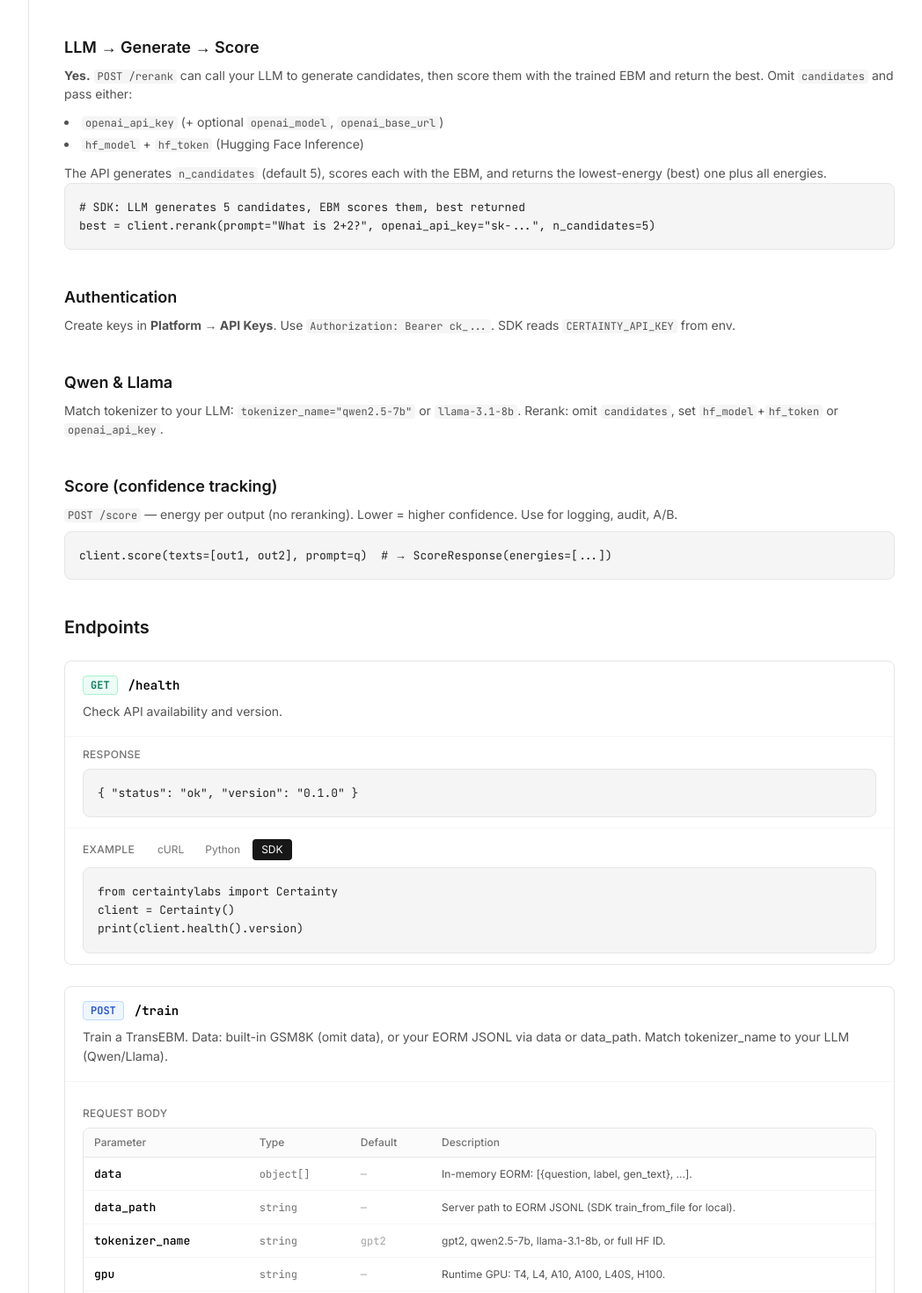
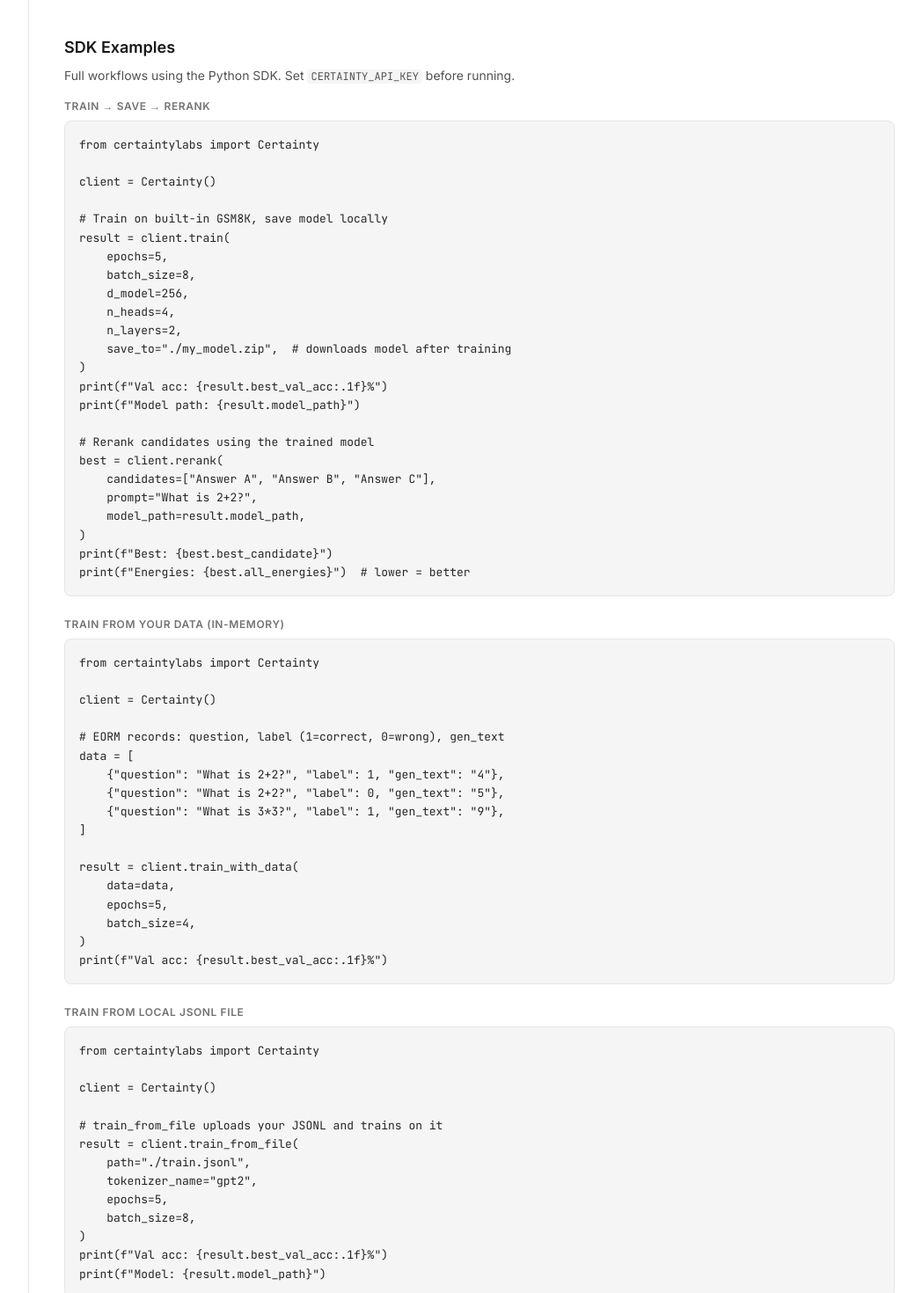
Before and after one commit to benski20/Certainty_labs, a Next.js app in the folder platform/: page /platform/docs in a window 1280 px wide. Shown: the part 1260-2730 px from the top of the page at 88% size, without its empty margins (175-1223 px from the left). Built offline with nearby package versions, Linux system fonts and the light colour scheme; no server answers.

Commit message:
api docs updates

```diff
--- a/platform/src/app/platform/docs/page.tsx
+++ b/platform/src/app/platform/docs/page.tsx
@@ -264,8 +264,11 @@
 
 const onThisPageItems = [
   { id: 'overview', label: 'Overview' },
+  { id: 'sdk-examples', label: 'SDK Examples' },
   { id: 'llm-generate-score', label: 'LLM → Generate → Score' },
   { id: 'authentication', label: 'Auth' },
+  { id: 'finding-data', label: 'Finding & Creating Data' },
+  { id: 'data-format', label: 'Data Format' },
   { id: 'qwen-llama', label: 'Qwen & Llama' },
   { id: 'verifiable-ai', label: 'Score (confidence)' },
   { id: 'ep-train', label: '/train' },
@@ -274,7 +277,6 @@
   { id: 'ep-pipeline', label: '/pipeline' },
   { id: 'ep-models-download', label: '/models/download' },
   { id: 'ep-api-keys', label: 'API Keys' },
-  { id: 'data-format', label: 'EORM Format' },
   { id: 'errors', label: 'Errors' },
 ]
 
@@ -391,6 +393,147 @@
           </div>
         </section>
 
+        {/* SDK Examples */}
+        <section id="sdk-examples" className="mb-12 scroll-mt-24">
+          <h2 className="text-lg font-semibold text-neutral-900 mb-2">SDK Examples</h2>
+          <p className="text-sm text-neutral-600 mb-4">
+            Full workflows using the Python SDK. Set <code className="text-[12px] bg-neutral-100 px-1 rounded">CERTAINTY_API_KEY</code> before running.
+          </p>
+
+          <div className="space-y-6">
+            <div>
+              <p className="text-xs font-semibold text-neutral-500 uppercase tracking-wider mb-2">Train → Save → Rerank</p>
+              <CodeBlock
+                code={`from certaintylabs import Certainty
+
+client = Certainty()
+
+# Train on built-in GSM8K, save model locally
+result = client.train(
+    epochs=5,
+    batch_size=8,
+    d_model=256,
+    n_heads=4,
+    n_layers=2,
+    save_to="./my_model.zip",  # downloads model after training
+)
+print(f"Val acc: {result.best_val_acc:.1f}%")
+print(f"Model path: {result.model_path}")
+
+# Rerank candidates using the trained model
+best = client.rerank(
+    candidates=["Answer A", "Answer B", "Answer C"],
+    prompt="What is 2+2?",
+    model_path=result.model_path,
+)
+print(f"Best: {best.best_candidate}")
+print(f"Energies: {best.all_energies}")  # lower = better`}
+                lang="python"
+              />
+            </div>
+
+            <div>
+              <p className="text-xs font-semibold text-neutral-500 uppercase tracking-wider mb-2">Train from your data (in-memory)</p>
+              <CodeBlock
+                code={`from certaintylabs import Certainty
+
+client = Certainty()
+
+# EORM records: question, label (1=correct, 0=wrong), gen_text
+data = [
+    {"question": "What is 2+2?", "label": 1, "gen_text": "4"},
+    {"question": "What is 2+2?", "label": 0, "gen_text": "5"},
+    {"question": "What is 3*3?", "label": 1, "gen_text": "9"},
+]
+
+result = client.train_with_data(
+    data=data,
+    epochs=5,
+    batch_size=4,
+)
+print(f"Val acc: {result.best_val_acc:.1f}%")`}
+                lang="python"
+              />
+            </div>
+
+            <div>
+              <p className="text-xs font-semibold text-neutral-500 uppercase tracking-wider mb-2">Train from local JSONL file</p>
+              <CodeBlock
+                code={`from certaintylabs import Certainty
+
+client = Certainty()
+
+# train_from_file uploads your JSONL and trains on it
+result = client.train_from_file(
+    path="./train.jsonl",
+    tokenizer_name="gpt2",
+    epochs=5,
+    batch_size=8,
+)
+print(f"Val acc: {result.best_val_acc:.1f}%")
+print(f"Model: {result.model_path}")`}
+                lang="python"
+              />
+            </div>
+
+            <div>
+              <p className="text-xs font-semibold text-neutral-500 uppercase tracking-wider mb-2">LLM generate + rerank (OpenAI-compatible)</p>
+              <CodeBlock
+                code={`from certaintylabs import Certainty
+
+client = Certainty()
+
+# Generate candidates via OpenAI, then rerank with EBM
+best = client.rerank(
+    prompt="Janet has 16 eggs. She eats 3, bakes with 4, sells the rest at $2 each. How much does she make?",
+    openai_api_key="sk-...",
+    n_candidates=5,
+    model_path="your_model_path",  # or use a previously trained model
+)
+print(f"Best answer: {best.best_candidate}")
+print(f"All energies (lower=better): {best.all_energies}")`}
+                lang="python"
+              />
+            </div>
+
+            <div>
+              <p className="text-xs font-semibold text-neutral-500 uppercase tracking-wider mb-2">Pipeline: train + rerank in one call</p>
+              <CodeBlock
+                code={`from certaintylabs import Certainty
+
+client = Certainty()
+
+# Train on built-in GSM8K, then immediately rerank
+pipeline_result = client.pipeline(
+    epochs=3,
+    batch_size=8,
+    candidates=["Option A", "Option B", "Option C"],
+)
+print(f"Train acc: {pipeline_result.train.best_val_acc:.1f}%")
+print(f"Rerank best: {pipeline_result.rerank.best_candidate}")`}
+                lang="python"
+              />
+            </div>
+
+            <div>
+              <p className="text-xs font-semibold text-neutral-500 uppercase tracking-wider mb-2">Download model for reuse</p>
+              <CodeBlock
+                code={`from certaintylabs import Certainty
+
+client = Certainty()
+
+# Train and get model path from API
+result = client.train(epochs=5)
+model_path = result.model_path  # e.g. "models/abc123"
+
+# Download to local directory (model.pt, tokenizer/, metrics.json)
+client.download_model(model_path, local_dir="./my_model")`}
+                lang="python"
+              />
+            </div>
+          </div>
+        </section>
+
         {/* LLM Generate + Score */}
         <section id="llm-generate-score" className="mb-10 scroll-mt-24">
           <h2 className="text-lg font-semibold text-neutral-900 mb-2">LLM → Generate → Score</h2>
@@ -409,6 +552,47 @@
         <section id="authentication" className="mb-10 scroll-mt-24">
           <h2 className="text-lg font-semibold text-neutral-900 mb-2">Authentication</h2>
           <p className="text-sm text-neutral-600 mb-2">Create keys in <strong>Platform → API Keys</strong>. Use <code className="text-[12px] bg-neutral-100 px-1 rounded">Authorization: Bearer ck_...</code>. SDK reads <code className="text-[12px] bg-neutral-100 px-1 rounded">CERTAINTY_API_KEY</code> from env.</p>
+        </section>
+
+        {/* Finding & Creating Data */}
+        <section id="finding-data" className="mb-10 scroll-mt-24">
+          <h2 className="text-lg font-semibold text-neutral-900 mb-2">Finding & Creating Data</h2>
+          <p className="text-sm text-neutral-600 mb-4">
+            If you don&apos;t have training data yet, here are practical options:
+          </p>
+          <ul className="text-sm text-neutral-600 space-y-2 list-disc list-inside mb-4">
+            <li><strong>Built-in GSM8K</strong> — Call <code className="text-[12px] bg-neutral-100 px-1 rounded">client.train()</code> with no data; the API uses a built-in math QA demo. Good for quick experiments.</li>
+            <li><strong>Hugging Face</strong> — Use datasets like <code className="text-[12px] bg-neutral-100 px-1 rounded">openai/gsm8k</code> (question + answer). You need to generate wrong answers (e.g. via LLM with wrong prompts) and label them 0; correct answers get label 1.</li>
+            <li><strong>Your own LLM outputs</strong> — Run your LLM on prompts, collect outputs, label correct vs incorrect (e.g. by checking against ground truth or human review).</li>
+          </ul>
+          <p className="text-xs font-semibold text-neutral-500 uppercase tracking-wider mb-2">Example: Convert GSM8K from Hugging Face</p>
+          <CodeBlock
+            code={`# pip install datasets
+from datasets import load_dataset
+
+ds = load_dataset("openai/gsm8k", "main", split="train")
+
+# Build EORM records: question, label, gen_text
+# For each question, you need at least one correct (1) and one wrong (0) answer.
+records = []
+for ex in ds:
+    q = ex["question"]
+    correct = ex["answer"].split("####")[-1].strip()  # final answer
+    records.append({"question": q, "label": 1, "gen_text": correct})
+    # Wrong answer: use LLM with wrong prompt, or simple heuristic (e.g. +1 for math)
+    wrong = "incorrect"  # or: str(int(correct)+1) for numeric answers
+    records.append({"question": q, "label": 0, "gen_text": wrong})
+
+# Save as JSONL
+import json
+with open("train.jsonl", "w") as f:
+    for r in records:
+        f.write(json.dumps(r) + "\\n")`}
+            lang="python"
+          />
+          <p className="text-xs text-neutral-500 mt-2">
+            Other HF datasets: <code className="text-[12px] bg-neutral-100 px-1 rounded">lighteval/MATH</code>, <code className="text-[12px] bg-neutral-100 px-1 rounded">openai/gsm8k</code> (grade_school_math). For preference pairs, use <code className="text-[12px] bg-neutral-100 px-1 rounded">preferred</code>/<code className="text-[12px] bg-neutral-100 px-1 rounded">unpreferred</code> — see Data Format below.
+          </p>
         </section>
 
         <section id="qwen-llama" className="mb-10 scroll-mt-24">
@@ -464,9 +648,52 @@
 
         {/* Data Format */}
         <section id="data-format" className="mb-10 scroll-mt-24">
-          <h2 className="text-lg font-semibold text-neutral-900 mb-2">EORM Format</h2>
-          <p className="text-sm text-neutral-600 mb-2">JSONL: <code className="text-[12px] bg-neutral-100 px-1 rounded">question</code>, <code className="text-[12px] bg-neutral-100 px-1 rounded">label</code> (0/1), <code className="text-[12px] bg-neutral-100 px-1 rounded">gen_text</code>. Or <code className="text-[12px] bg-neutral-100 px-1 rounded">preferred</code>/<code className="text-[12px] bg-neutral-100 px-1 rounded">unpreferred</code>.</p>
-          <CodeBlock code={`{"question": "What is 2+2?", "label": 1, "gen_text": "The answer is 4."}`} lang="json" />
+          <h2 className="text-lg font-semibold text-neutral-900 mb-2">Data Format</h2>
+          <p className="text-sm text-neutral-600 mb-4">
+            Training data is <strong>JSONL</strong> (one JSON object per line). Three styles are supported:
+          </p>
+
+          <div className="space-y-6">
+            <div>
+              <p className="text-xs font-semibold text-neutral-500 uppercase tracking-wider mb-2">Style 1: question + label + gen_text</p>
+              <p className="text-sm text-neutral-600 mb-2">
+                <code className="text-[12px] bg-neutral-100 px-1 rounded">label</code> 1 = correct/constraint-satisfying, 0 = incorrect. <code className="text-[12px] bg-neutral-100 px-1 rounded">gen_text</code> is the LLM output to score.
+              </p>
+              <CodeBlock
+                code={`{"question": "What is 2+2?", "label": 1, "gen_text": "The answer is 4."}
+{"question": "What is 2+2?", "label": 0, "gen_text": "The answer is 5."}
+{"question": "What is 3*3?", "label": 1, "gen_text": "9"}`}
+                lang="json"
+              />
+            </div>
+
+            <div>
+              <p className="text-xs font-semibold text-neutral-500 uppercase tracking-wider mb-2">Style 2: generated_full_text (alias)</p>
+              <p className="text-sm text-neutral-600 mb-2">
+                <code className="text-[12px] bg-neutral-100 px-1 rounded">generated_full_text</code> is an alias for <code className="text-[12px] bg-neutral-100 px-1 rounded">gen_text</code>. Use whichever matches your pipeline.
+              </p>
+              <CodeBlock
+                code={`{"question": "Solve: x + 5 = 10", "label": 1, "generated_full_text": "x = 5"}`}
+                lang="json"
+              />
+            </div>
+
+            <div>
+              <p className="text-xs font-semibold text-neutral-500 uppercase tracking-wider mb-2">Style 3: preferred / unpreferred</p>
+              <p className="text-sm text-neutral-600 mb-2">
+                One record per pair. The API converts each into two EORM records (preferred→label 1, unpreferred→label 0). Good for preference data from RLHF or human comparisons.
+              </p>
+              <CodeBlock
+                code={`{"question": "What is 2+2?", "preferred": "4", "unpreferred": "5"}
+{"question": "What is 2+2?", "preferred": "The answer is 4.", "unpreferred": "I don't know."}`}
+                lang="json"
+              />
+            </div>
+
+            <p className="text-sm text-neutral-600 mt-4">
+              You can mix styles in the same file. Extra fields (e.g. <code className="text-[12px] bg-neutral-100 px-1 rounded">id</code>, <code className="text-[12px] bg-neutral-100 px-1 rounded">source</code>) are preserved in metadata.
+            </p>
+          </div>
         </section>
 
         {/* Errors */}
```
